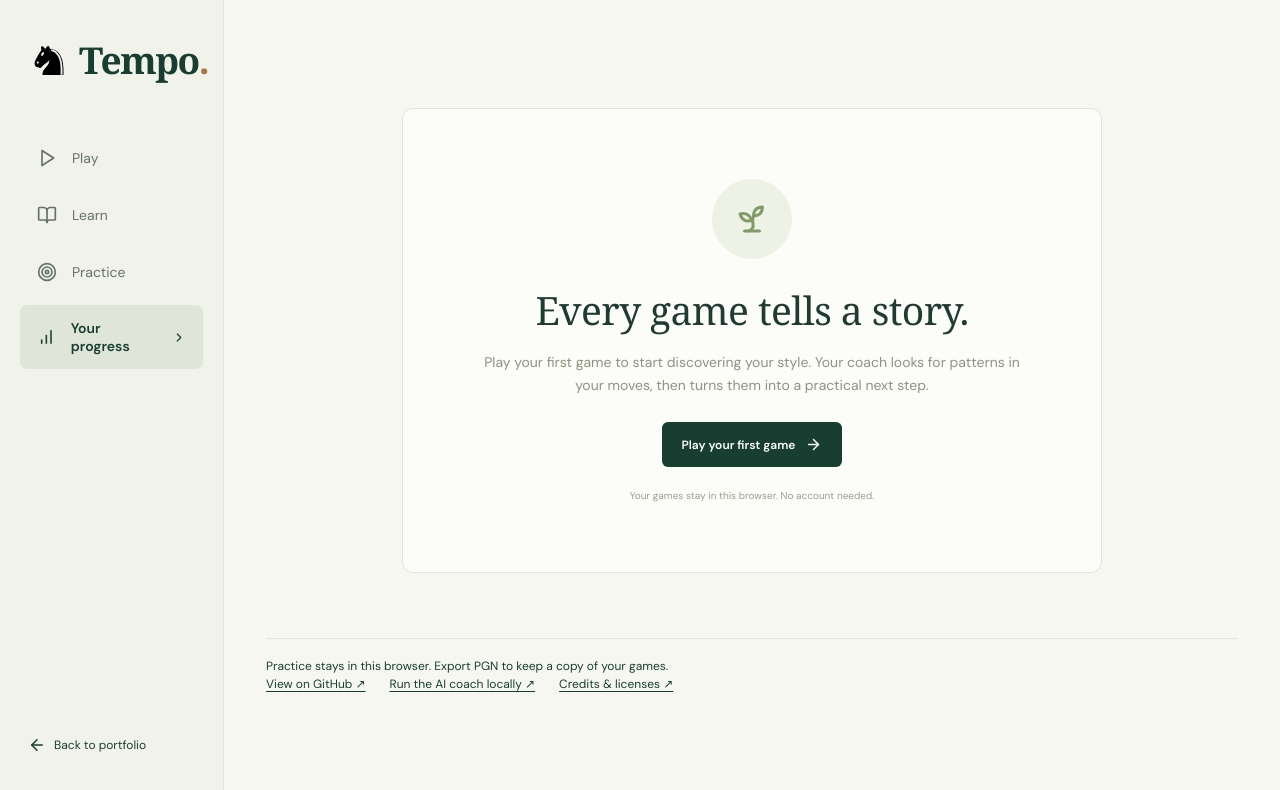
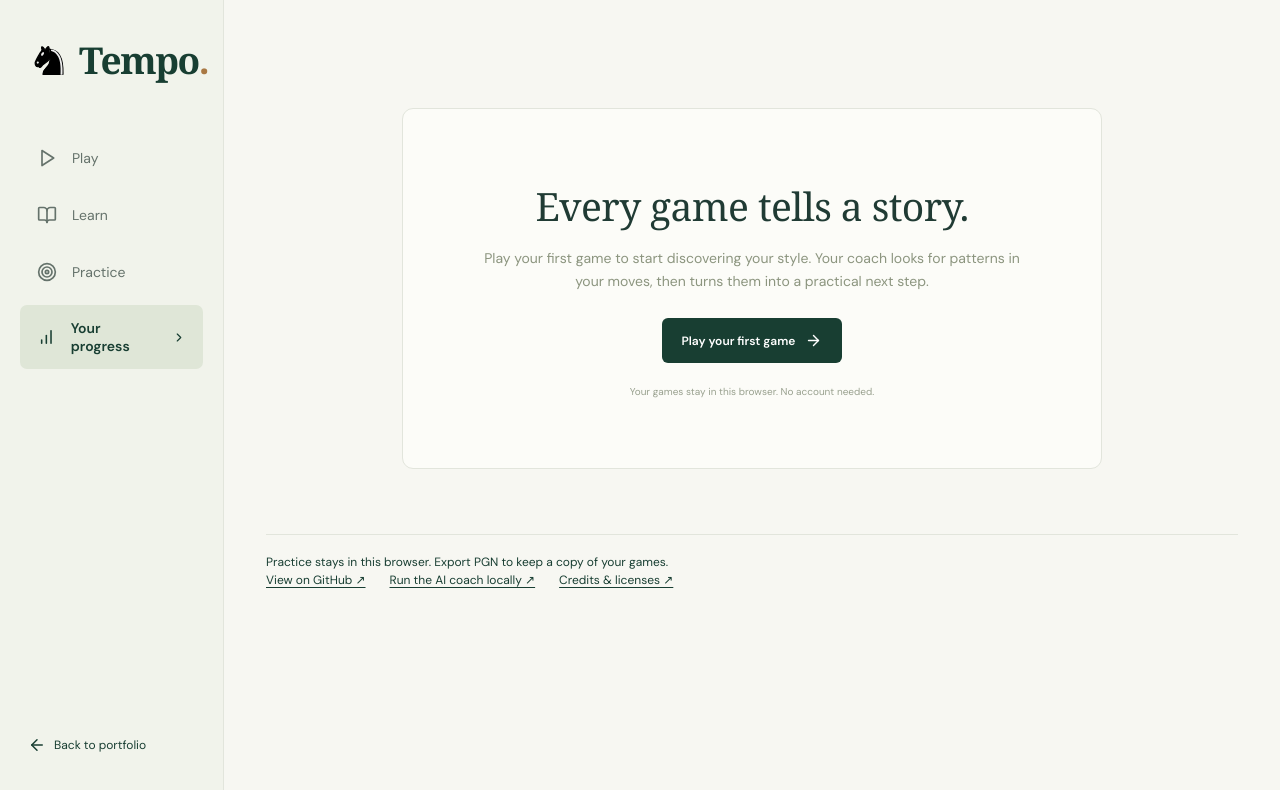
Before and after one commit to pbot424/tempo-chess-trainer, a React (Vite) app: page / in a window 1280 px wide. Both pictures are taken after a click on the button "Your progress". Shown: the top 790 px of the page. Built offline with nearby package versions, Linux system fonts and the light colour scheme; a web font is replaced by a local one.

Commit message:
style: remove progress empty-state icon

```diff
--- a/src/Progress.tsx
+++ b/src/Progress.tsx
@@ -5,7 +5,6 @@ import { useState } from "react";
 import {
   ArrowRight,
   TrendingUp,
-  Sprout,
   Target,
   Download,
   X,
@@ -40,9 +39,6 @@ export default function Progress({
     <>
       {!records.length ? (
         <div className="empty-profile panel">
-          <div className="empty-icon">
-            <Sprout size={36} />
-          </div>
           <h2>Every game tells a story.</h2>
           <p>
             Play your first game to start discovering your style. Your coach
```
